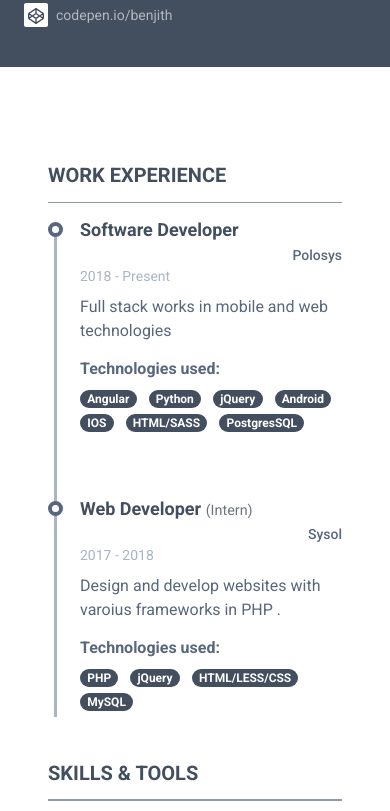
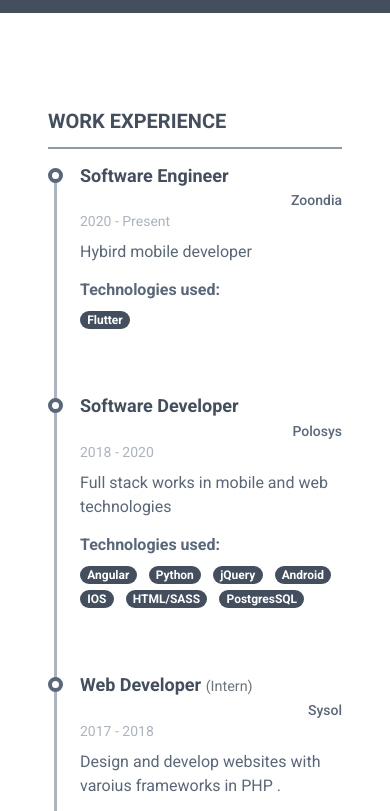
Before and after one commit to Benjith/benjith.github.io, a plain HTML site: page index.html in a window 390 px wide. Shown: the part 467-1278 px from the top of the page. Drawn offline with Linux system fonts and the light colour scheme.

Commit message:
mobile number hides, zoondia added

```diff
--- a/index.html
+++ b/index.html
@@ -29,14 +29,14 @@
 	    <div class="resume-wrapper-inner mx-auto text-left bg-white shadow-lg">
 		    <header class="resume-header pt-4 pt-md-0">
 			    <div class="media flex-column flex-md-row">
-				    <img class="mr-3 img-fluid picture mx-auto" src="assets/images/profile.jpg" alt="">
+				    <img class="mr-3 img-fluid picture mx-auto" src="assets/images/profile.jpeg" alt="">
 				    <div class="media-body p-4 d-flex flex-column flex-md-row mx-auto mx-lg-0">
 					    <div class="primary-info">
 						    <h1 class="name mt-0 mb-1 text-white text-uppercase text-uppercase">Benjith Kizhisseri</h1>
 						    <div class="title mb-3">Full Stack Developer</div>
 						    <ul class="list-unstyled">
 							    <li class="mb-2"><a href="#"><i class="far fa-envelope fa-fw mr-2" data-fa-transform="grow-3"></i>mpbenjith@gmail.com</a></li>
-							    <li><a href="#"><i class="fas fa-mobile-alt fa-fw mr-2" data-fa-transform="grow-6"></i>+91 9809802233</a></li>
+							    <!-- <li><a href="#"><i class="fas fa-mobile-alt fa-fw mr-2" data-fa-transform="grow-6"></i>+91 9809802233</a></li> -->
 						    </ul>
 					    </div><!--//primary-info-->
 					    <div class="secondary-info ml-md-auto mt-2">
@@ -64,14 +64,36 @@
 						    <h2 class="resume-section-title text-uppercase font-weight-bold pb-3 mb-3">Work Experience</h2>
 						    <div class="resume-section-content">
 							    <div class="resume-timeline position-relative">
-								    <article class="resume-timeline-item position-relative pb-5">
+
+									<article class="resume-timeline-item position-relative pb-5">
+
+									    <div class="resume-timeline-item-header mb-2">
+										    <div class="d-flex flex-column flex-md-row">
+										        <h3 class="resume-position-title font-weight-bold mb-1">Software Engineer</h3>
+										        <div class="resume-company-name ml-auto">Zoondia</div>
+										    </div><!--//row-->
+										    <div class="resume-position-time">2020 - Present</div>
+									    </div><!--//resume-timeline-item-header-->
+									    <div class="resume-timeline-item-desc">
+										    <p>Hybird mobile developer</p>
+
+										    <h4 class="resume-timeline-item-desc-heading font-weight-bold">Technologies used:</h4>
+										    <ul class="list-inline">
+											    <li class="list-inline-item"><span class="badge badge-primary badge-pill">Flutter</span></li>
+
+										    </ul>
+									    </div><!--//resume-timeline-item-desc-->
+
+								    </article>
+
+									<article class="resume-timeline-item position-relative pb-5">
 
 									    <div class="resume-timeline-item-header mb-2">
 										    <div class="d-flex flex-column flex-md-row">
 										        <h3 class="resume-position-title font-weight-bold mb-1">Software Developer</h3>
 										        <div class="resume-company-name ml-auto">Polosys</div>
 										    </div><!--//row-->
-										    <div class="resume-position-time">2018 - Present</div>
+										    <div class="resume-position-time">2018 - 2020</div>
 									    </div><!--//resume-timeline-item-header-->
 									    <div class="resume-timeline-item-desc">
 										    <p>Full stack works in mobile and web technologies</p>
```
Also changed, not shown: assets/images/profile.jpeg (added), assets/images/profile.jpg (deleted).
